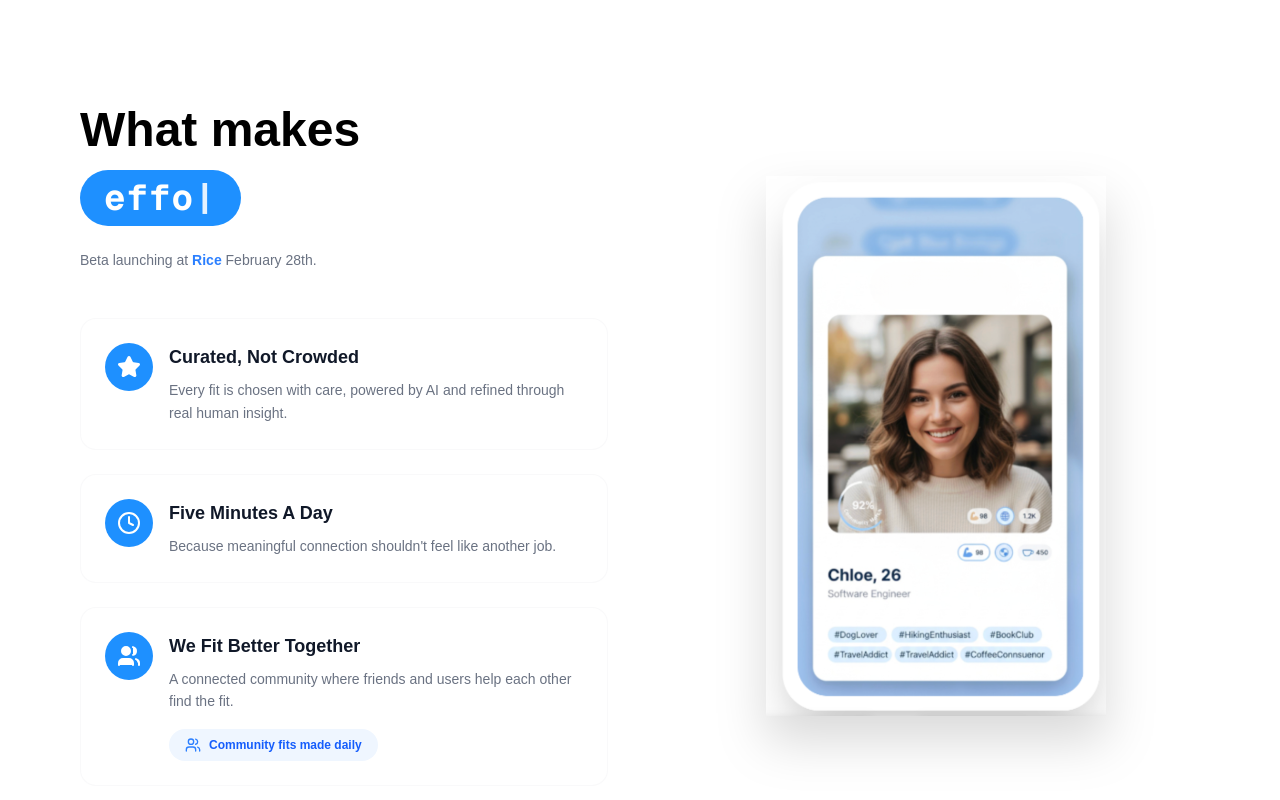
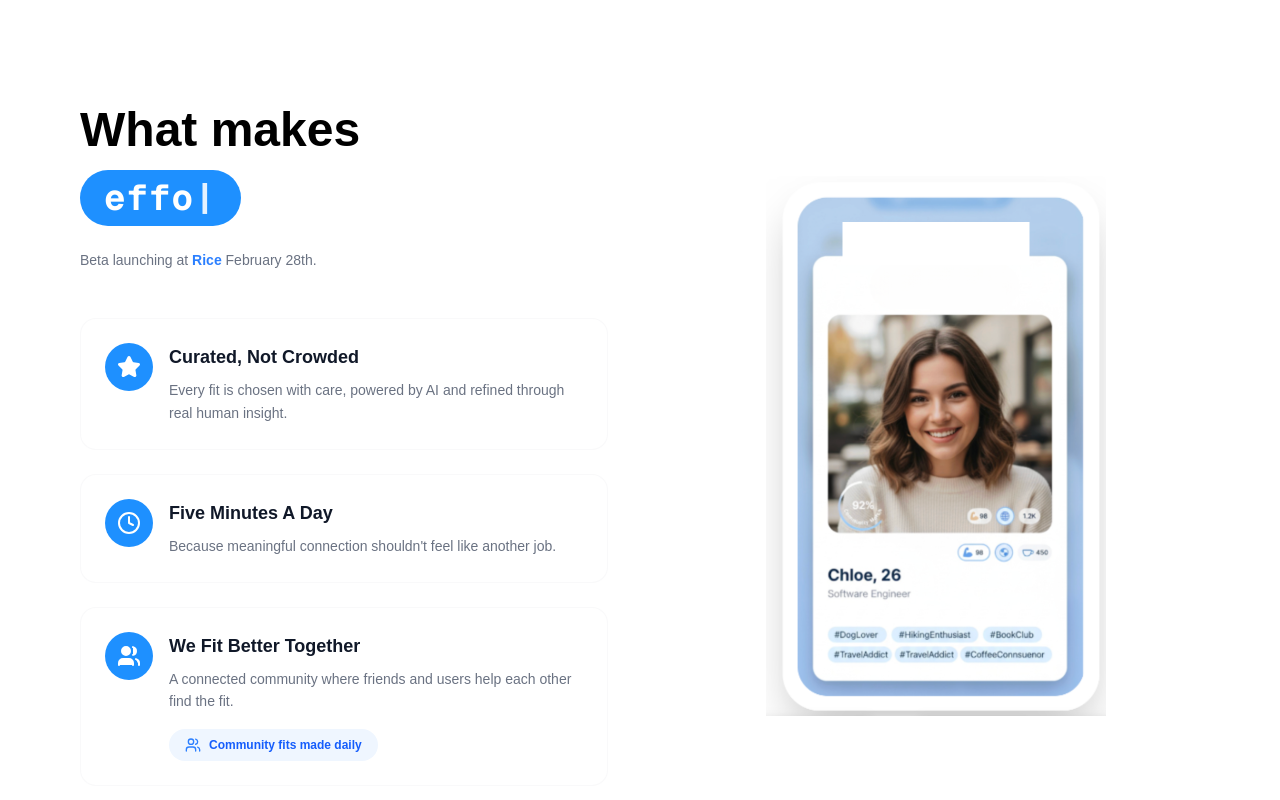
Before and after one commit to utkarsh6778vns-stack/bridge-landing, a Next.js app: page / in a window 1280 px wide. Shown: the part 1869-2669 px from the top of the page. Built offline with nearby package versions, Linux system fonts and the light colour scheme.

Commit message:
style: ensure Light Blue Bridge text is hidden on new profile image

```diff
--- a/components/WhatMakesBridge.tsx
+++ b/components/WhatMakesBridge.tsx
@@ -132,12 +132,14 @@ export default function WhatMakesBridge() {
                     className="relative flex justify-center order-1 lg:order-2"
                 >
                     {/* Main Card Container - Image only with shadow */}
-                    <div className="relative w-full max-w-[340px] z-20 mx-auto transform-gpu">
+                    <div className="relative w-full max-w-[340px] z-20 mx-auto transform-gpu overflow-hidden">
                         <img
                             src="/profile_card_new.png"
                             alt="Chloe Profile Card"
                             className="w-full h-auto object-contain drop-shadow-2xl"
                         />
+                        {/* Hide "Light Blue Bridge" text baked into the new image */}
+                        <div className="absolute top-[8.5%] left-1/2 -translate-x-1/2 w-[55%] h-[8%] bg-white z-30" />
                     </div>
 
                     {/* Background blurred decoration */}
```
